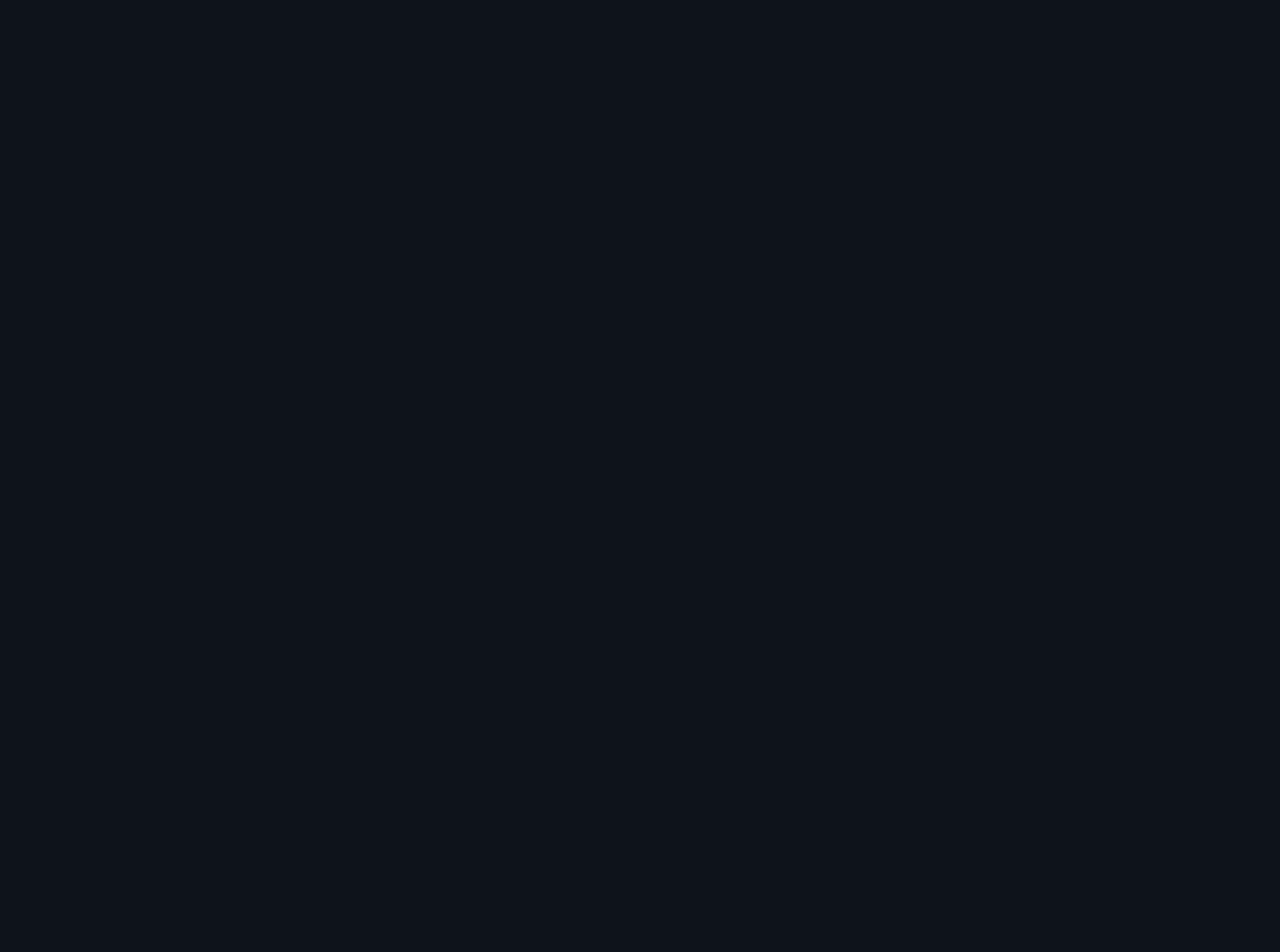
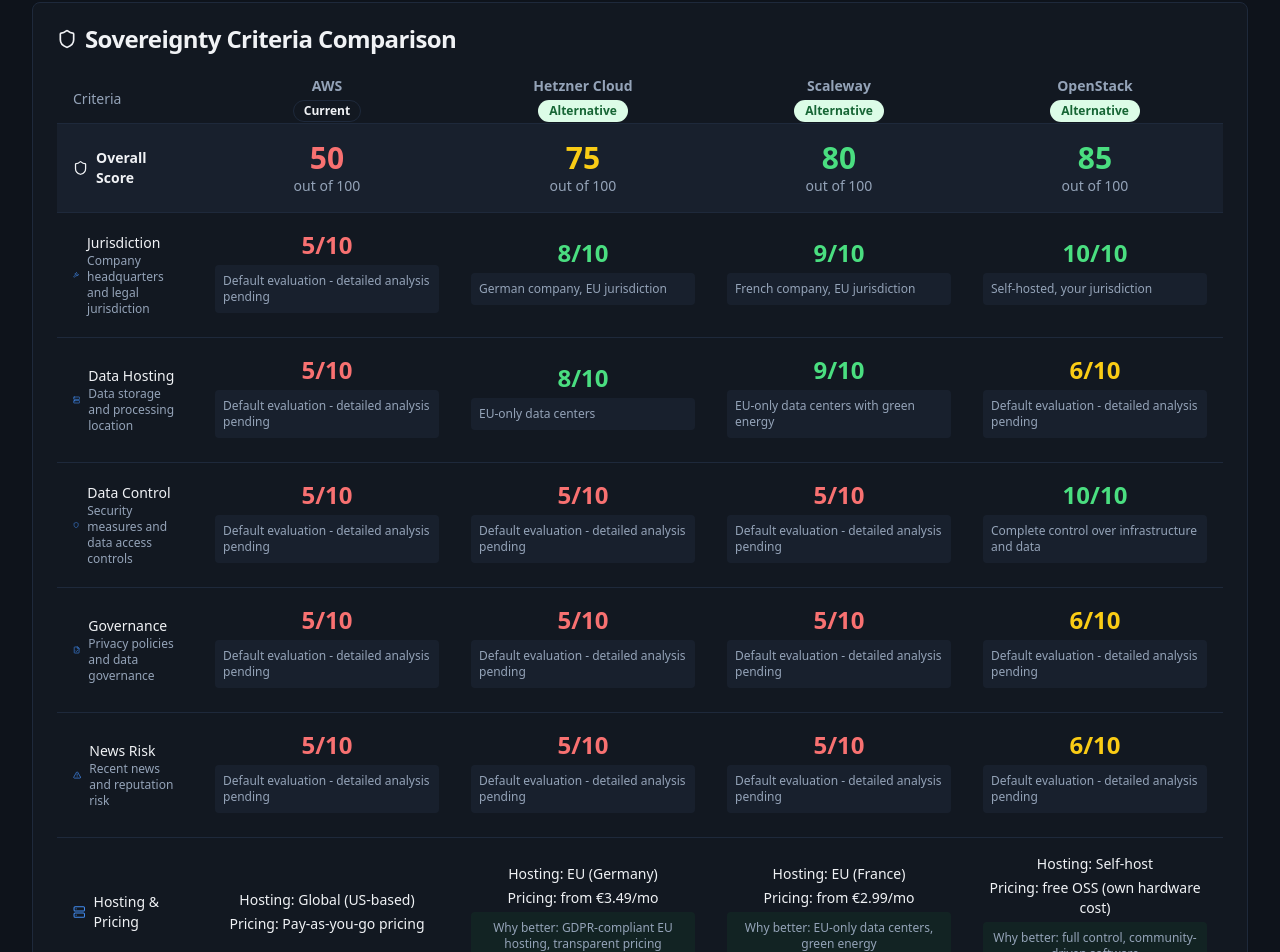
Before and after one commit to limmerja/trusty-europe-finder, a React (Vite) app: page /comparison-results in a window 1280 px wide. Before the commit this address led to /results. Shown: the part 178-1130 px from the top of the page. Before the commit the page ends 800 px from the top, so only its background shows below. Built offline with nearby package versions, Linux system fonts and the light colour scheme.

Commit message:
Add default comparison data
Build the comparison alternatives page with default values of 5/10 and the european alternatives of aws.

```diff
--- a/src/pages/ComparisonResults.tsx
+++ b/src/pages/ComparisonResults.tsx
@@ -56,9 +56,85 @@ const ComparisonResults = () => {
     console.log("ComparisonResults - data:", data);
     console.log("ComparisonResults - originalData:", originalData);
 
+    // Create mock data with default 5/10 scores if no data available
+    const createMockCriteriaScores = () => {
+      return criteriaOrder.map(criteriaId => {
+        const mapping = dimensionMapping[criteriaId as keyof typeof dimensionMapping];
+        return {
+          id: criteriaId,
+          label: mapping.label,
+          icon: mapping.icon,
+          score: 5,
+          maxScore: 10,
+          description: mapping.description,
+          why: "Default evaluation - detailed analysis pending",
+          evidence: []
+        };
+      });
+    };
+
+    const mockOriginalData = {
+      name: "AWS",
+      type: "Cloud Provider",
+      hosting: "Global (US-based)",
+      price_hint: "Pay-as-you-go pricing",
+      why_better: "",
+      links: ["https://aws.amazon.com"],
+      score: 50,
+      criteriaScores: createMockCriteriaScores()
+    };
+
+    const mockAlternatives = [
+      {
+        name: "Hetzner Cloud",
+        type: "IaaS",
+        hosting: "EU (Germany)",
+        price_hint: "from €3.49/mo",
+        why_better: "GDPR-compliant EU hosting, transparent pricing",
+        links: ["https://www.hetzner.com/cloud"],
+        score: 75,
+        criteriaScores: createMockCriteriaScores().map(criteria => ({
+          ...criteria,
+          score: criteria.id === 'jurisdiction' || criteria.id === 'hosting' ? 8 : 5,
+          why: criteria.id === 'jurisdiction' ? "German company, EU jurisdiction" :
+               criteria.id === 'hosting' ? "EU-only data centers" : criteria.why
+        }))
+      },
+      {
+        name: "Scaleway",
+        type: "IaaS & PaaS",
+        hosting: "EU (France)",
+        price_hint: "from €2.99/mo",
+        why_better: "EU-only data centers, green energy",
+        links: ["https://www.scaleway.com"],
+        score: 80,
+        criteriaScores: createMockCriteriaScores().map(criteria => ({
+          ...criteria,
+          score: criteria.id === 'jurisdiction' || criteria.id === 'hosting' ? 9 : 5,
+          why: criteria.id === 'jurisdiction' ? "French company, EU jurisdiction" :
+               criteria.id === 'hosting' ? "EU-only data centers with green energy" : criteria.why
+        }))
+      },
+      {
+        name: "OpenStack",
+        type: "Open-source IaaS",
+        hosting: "Self-host",
+        price_hint: "free OSS (own hardware cost)",
+        why_better: "full control, community-driven software",
+        links: ["https://www.openstack.org"],
+        score: 85,
+        criteriaScores: createMockCriteriaScores().map(criteria => ({
+          ...criteria,
+          score: criteria.id === 'control' ? 10 : criteria.id === 'jurisdiction' ? 10 : 6,
+          why: criteria.id === 'control' ? "Complete control over infrastructure and data" :
+               criteria.id === 'jurisdiction' ? "Self-hosted, your jurisdiction" : criteria.why
+        }))
+      }
+    ];
+
     if (data && originalData) {
-      console.log("ComparisonResults - Processing data...");
-      // Reconstruct the original data with icons
+      console.log("ComparisonResults - Processing real data...");
+      // Use real data if available
       const reconstructedOriginal = {
         ...originalData,
         criteriaScores: originalData.criteriaScores.map((criteria: any) => ({
@@ -67,7 +143,6 @@ const ComparisonResults = () => {
         }))
       };
 
-      // Reconstruct alternatives data with icons
       const reconstructedAlternatives = data.map((alt: any) => ({
         ...alt,
         criteriaScores: alt.criteriaScores.map((criteria: any) => ({
@@ -76,17 +151,13 @@ const ComparisonResults = () => {
         }))
       }));
 
-      console.log("ComparisonResults - Setting data:", {
-        original: reconstructedOriginal,
-        alternatives: reconstructedAlternatives
-      });
-
       setOriginalCompany(reconstructedOriginal);
       setComparisonData(reconstructedAlternatives);
     } else {
-      console.log("ComparisonResults - No data found, redirecting...");
-      // Redirect back if no data
-      navigate(`/results?q=${query}`);
+      console.log("ComparisonResults - Using mock data with default scores...");
+      // Use mock data with default scores
+      setOriginalCompany(mockOriginalData);
+      setComparisonData(mockAlternatives);
     }
   }, [location.state, navigate, query]);
 
```
